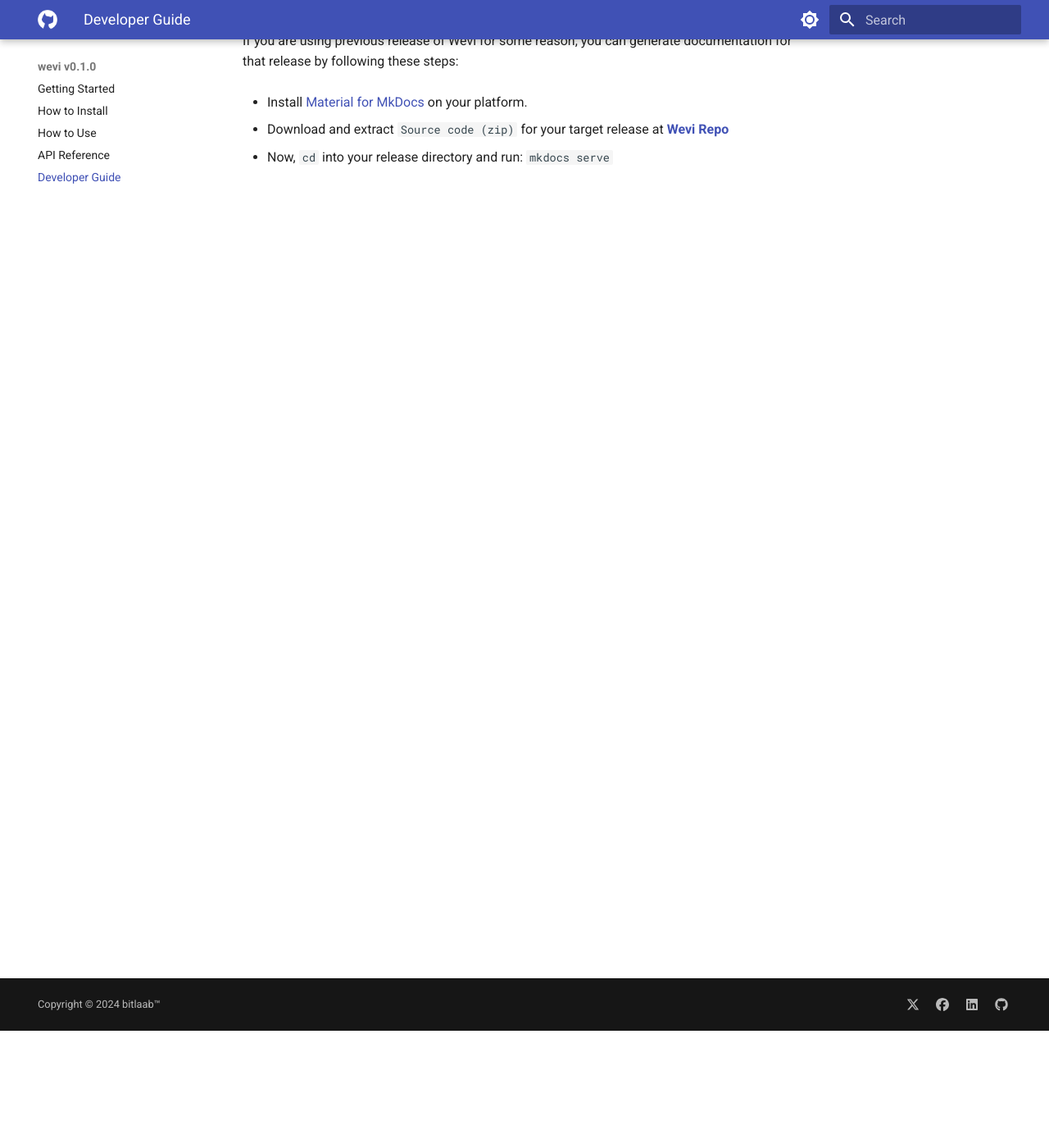
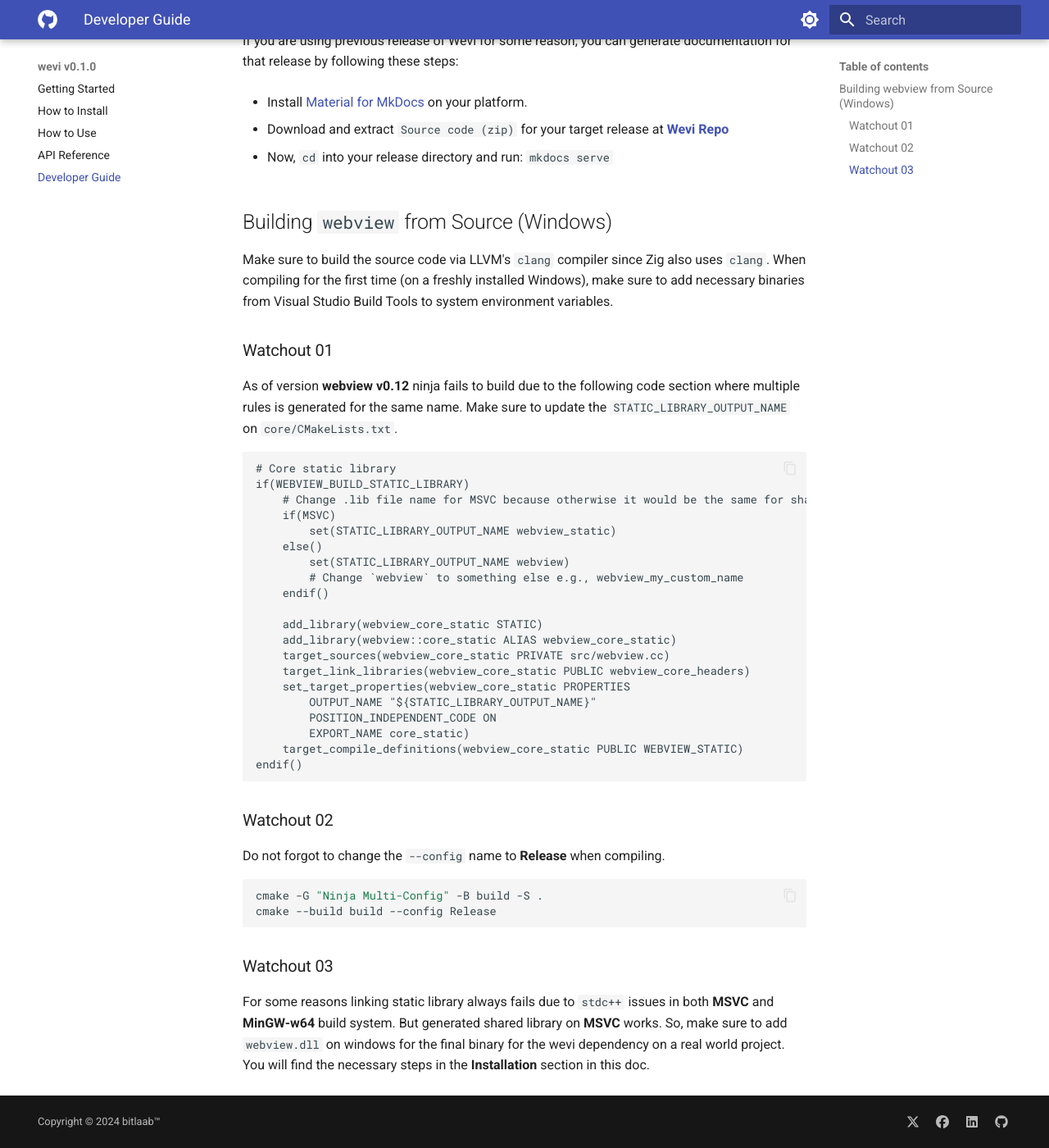
Before and after one commit to bitlaab-bolt/wevi, an MkDocs documentation site: the page built from docs/guide.md, in a window 1280 px wide and 1400 px high, scrolled down 143 px. Shown: the whole window at 82% size. Built offline with MkDocs 1.6.1 and Material for MkDocs 9.7.7, drawn with Linux system fonts in a browser that asks for light colours.

Commit message:
adding x86_64-windows-msvc support

````diff
--- a/docs/guide.md
+++ b/docs/guide.md
@@ -7,3 +7,47 @@ If you are using previous release of Wevi for some reason, you can generate docu
 - Download and extract `Source code (zip)` for your target release at [**Wevi Repo**](https://github.com/bitlaab-bolt/wevi)
 
 - Now, `cd` into your release directory and run: `mkdocs serve`
+
+## Building `webview` from Source (Windows)
+
+Make sure to build the source code via LLVM's `clang` compiler since Zig also uses `clang`. When compiling for the first time (on a freshly installed Windows), make sure to add necessary binaries from Visual Studio Build Tools to system environment variables.
+
+### Watchout 01
+
+As of version **webview v0.12** ninja fails to build due to the following code section where multiple rules is generated for the same name. Make sure to update the `STATIC_LIBRARY_OUTPUT_NAME` on `core/CMakeLists.txt`.
+
+```txt
+# Core static library
+if(WEBVIEW_BUILD_STATIC_LIBRARY)
+    # Change .lib file name for MSVC because otherwise it would be the same for shared and static
+    if(MSVC)
+        set(STATIC_LIBRARY_OUTPUT_NAME webview_static)
+    else()
+        set(STATIC_LIBRARY_OUTPUT_NAME webview)
+        # Change `webview` to something else e.g., webview_my_custom_name
+    endif()
+
+    add_library(webview_core_static STATIC)
+    add_library(webview::core_static ALIAS webview_core_static)
+    target_sources(webview_core_static PRIVATE src/webview.cc)
+    target_link_libraries(webview_core_static PUBLIC webview_core_headers)
+    set_target_properties(webview_core_static PROPERTIES
+        OUTPUT_NAME "${STATIC_LIBRARY_OUTPUT_NAME}"
+        POSITION_INDEPENDENT_CODE ON
+        EXPORT_NAME core_static)
+    target_compile_definitions(webview_core_static PUBLIC WEBVIEW_STATIC)
+endif()
+```
+
+### Watchout 02
+
+Do not forgot to change the `--config` name to **Release** when compiling.
+
+```sh
+cmake -G "Ninja Multi-Config" -B build -S .
+cmake --build build --config Release
+```
+
+### Watchout 03
+
+For some reasons linking static library always fails due to `stdc++` issues in both **MSVC** and **MinGW-w64** build system. But generated shared library on **MSVC** works. So, make sure to add `webview.dll` on windows for the final binary for the wevi dependency on a real world project. You will find the necessary steps in the **Installation** section in this doc.
````
Also changed, not shown: docs/installation.md (+2 -0 lines), 6 other files.
